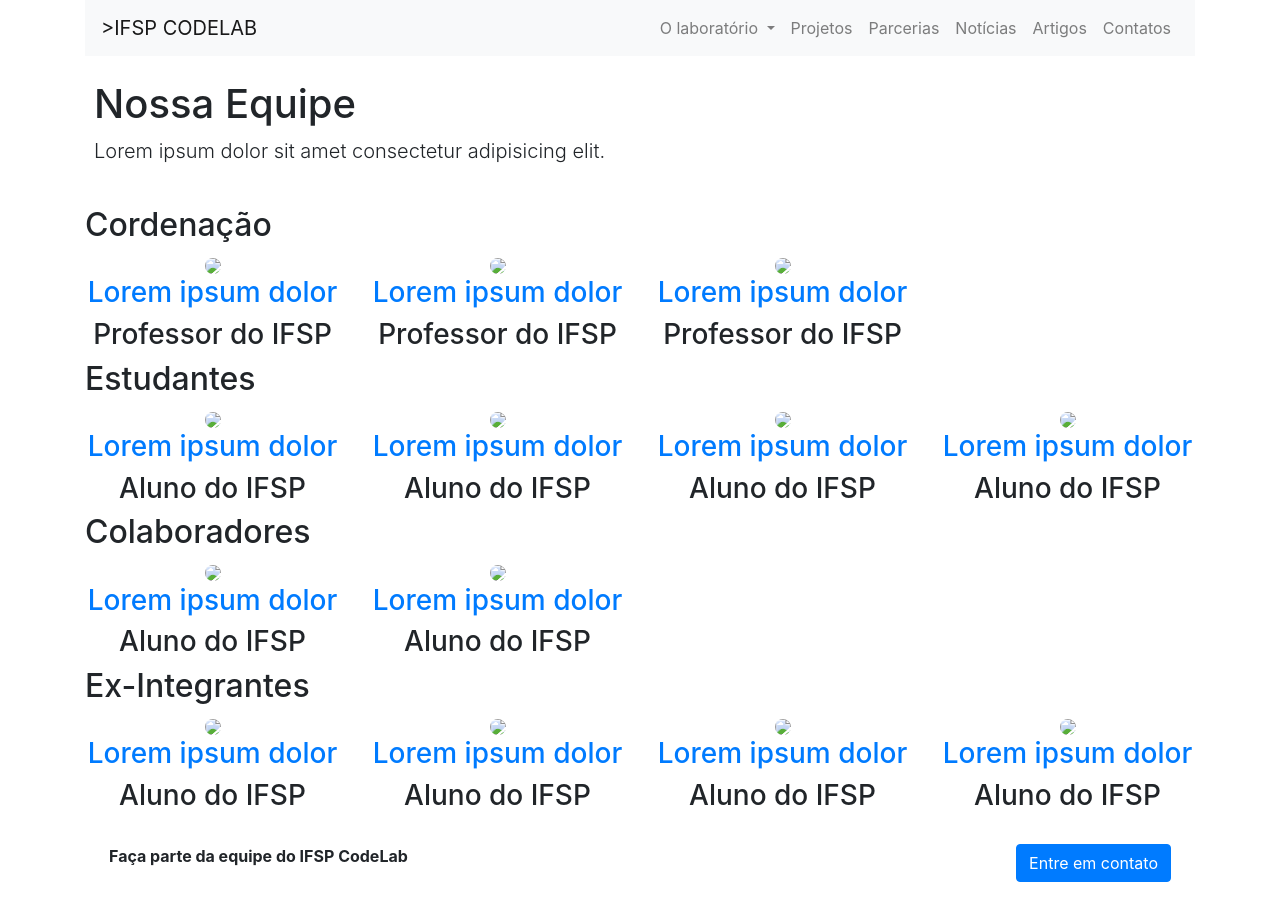
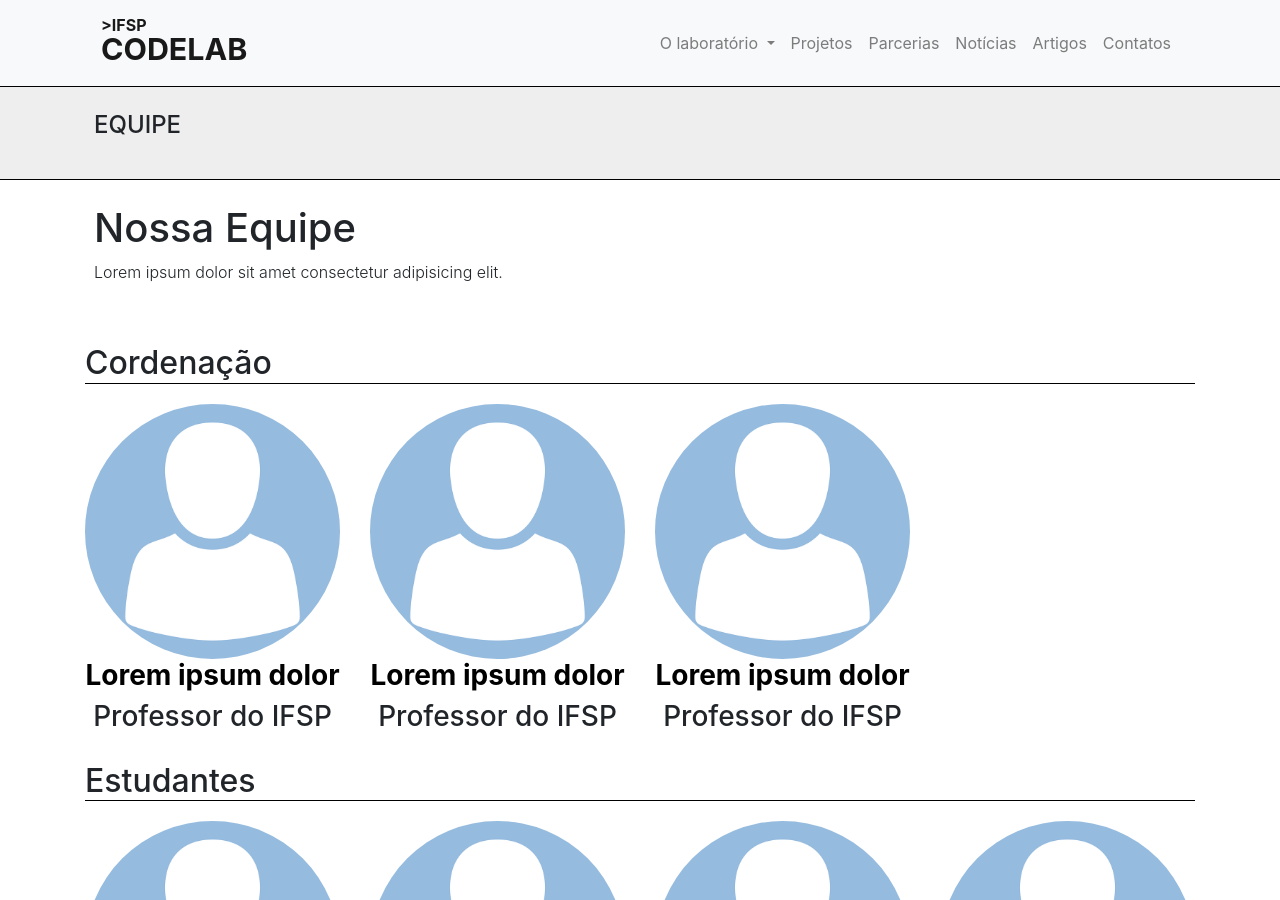
Before and after one commit to ifspcodelab/ifspcodelab.github.io, a Jekyll site: the page built from pages/equipe.html, in a window 1280 px wide and 900 px high. Built offline with Jekyll 4.4.1, drawn with Linux system fonts in a browser that asks for light colours.

Commit message:
Equipe adequado com Jekyll

```diff
--- a/pages/equipe.html
+++ b/pages/equipe.html
@@ -1,65 +1,8 @@
-<!doctype html>
-<html lang="pt-br">
-
-<head>
-  <meta charset="utf-8">
-  <meta name="viewport" content="width=device-width, initial-scale=1, shrink-to-fit=no">
-  <link rel="stylesheet" href="../bootstrap/css/bootstrap.min.css">
-  <link rel="stylesheet" href="../css/estilo_layout.css">
-  <title>Equipe</title>
-</head>
-
-<body>
-  <header>
-    <div class="container">
-      <nav class="navbar navbar-expand-md navbar-light bg-light">
-        <a class="navbar-brand " href="#">
-          >IFSP
-          <span>CODELAB</span>
-        </a>
-        <button class="navbar-toggler" type="button" data-toggle="collapse" data-target="#navbarNavDropdown"
-          aria-controls="navbarNavDropdown" aria-expanded="false" aria-label="Alterna navegação">
-          <span class="navbar-toggler-icon"></span>
-        </button>
-        <div class="collapse navbar-collapse" id="navbarNavDropdown">
-          <ul class="navbar-nav  ml-auto  ">
-            <li class="nav-item dropdown">
-              <a class="nav-link dropdown-toggle" href="#" id="navbarDropdownMenuLink" role="button"
-                data-toggle="dropdown" aria-haspopup="true" aria-expanded="false">
-                O laboratório
-              </a>
-              <div class="dropdown-menu" aria-labelledby="navbarDropdownMenuLink">
-                <a class="dropdown-item" href="#">Missão, Visão e Valores</a>
-                <a class="dropdown-item" href="#">Publicações</a>
-                <a class="dropdown-item" href="#">Equipe</a>
-              </div>
-            </li>
-            <li class="nav-item">
-              <a class="nav-link" href="#">Projetos</a>
-            </li>
-            <li class="nav-item">
-              <a class="nav-link" href="#">Parcerias</a>
-            </li>
-            <li class="nav-item">
-              <a class="nav-link" href="#">Notícias</a>
-            </li>
-            <li class="nav-item">
-              <a class="nav-link" href="#">Artigos</a>
-            </li>
-            <li class="nav-item">
-              <a class="nav-link" href="#">Contatos</a>
-            </li>
-          </ul>
-          <!--fim lista -->
-        </div>
-        <!--Fim de dropdown-->
-      </nav>
-    </div>
-    <!--Fim de container -->
-  </header>
-  <article>
-    <div class="titulo-pagina">
-      <div class="container">
+---
+layout: layout
+titulo: Equipe
+subtitulo:
+---
         <div class="row">
           <div class="col-md-12 p-4">
             <h1>Nossa Equipe</h1>
@@ -77,7 +20,7 @@
       <div class="row">
         <div class="col-md-3 col-sm-6">
           <div class="text-center">
-            <a href="#"><img src="../images/icone.png" class="img-fluid rounded-circle"></a>
+            <a href="#"><img src="../assets/images/icone.png" class="img-fluid rounded-circle"></a>
             <a href="#">
               <h3>Lorem ipsum dolor</h3>
             </a>
@@ -86,7 +29,7 @@
         </div>
         <div class="col-md-3 col-sm-6">
           <div class="text-center">
-            <a href="#"><img src="../images/icone.png" class="img-fluid rounded-circle"></a>
+            <a href="#"><img src="../assets/images/icone.png" class="img-fluid rounded-circle"></a>
             <a href="#">
               <h3>Lorem ipsum dolor</h3>
             </a>
@@ -95,7 +38,7 @@
         </div>
         <div class="col-md-3 col-sm-6">
           <div class="text-center">
-            <a href="#"><img src="../images/icone.png" class="img-fluid rounded-circle"></a>
+            <a href="#"><img src="../assets/images/icone.png" class="img-fluid rounded-circle"></a>
             <a href="#">
               <h3>Lorem ipsum dolor</h3>
             </a>
@@ -107,7 +50,7 @@
       <div id="quebra-line" class="row">
         <div class="col-md-3 col-sm-6">
           <div class="text-center">
-            <a href="#"><img src="../images/icone.png" class="img-fluid rounded-circle"></a>
+            <a href="#"><img src="../assets/images/icone.png" class="img-fluid rounded-circle"></a>
             <a href="#">
               <h3>Lorem ipsum dolor</h3>
             </a>
@@ -116,7 +59,7 @@
         </div>
         <div class="col-md-3 col-sm-6">
           <div class="text-center">
-            <a href="#"><img src="../images/icone.png" class="img-fluid rounded-circle"></a>
+            <a href="#"><img src="../assets/images/icone.png" class="img-fluid rounded-circle"></a>
             <a href="#">
               <h3>Lorem ipsum dolor</h3>
             </a>
@@ -125,7 +68,7 @@
         </div>
         <div class="col-md-3 col-sm-6">
           <div class="text-center">
-            <a href="#"><img src="../images/icone.png" class="img-fluid rounded-circle"></a>
+            <a href="#"><img src="../assets/images/icone.png" class="img-fluid rounded-circle"></a>
             <a href="#"></a><a href="#">
               <h3>Lorem ipsum dolor</h3>
             </a>
@@ -134,7 +77,7 @@
         </div>
         <div class="col-md-3 col-sm-6">
           <div class="text-center">
-            <a href="#"><img src="../images/icone.png" class="img-fluid rounded-circle"></a>
+            <a href="#"><img src="../assets/images/icone.png" class="img-fluid rounded-circle"></a>
             <a href="#">
               <h3>Lorem ipsum dolor</h3>
             </a>
@@ -146,7 +89,7 @@
       <div class="row">
         <div class="col-md-3 col-sm-6">
           <div class="text-center">
-            <a href="#"><img src="../images/icone.png" class="img-fluid rounded-circle"></a>
+            <a href="#"><img src="../assets/images/icone.png" class="img-fluid rounded-circle"></a>
             <a href="#">
               <h3>Lorem ipsum dolor</h3>
             </a>
@@ -155,7 +98,7 @@
         </div>
         <div class="col-md-3 col-sm-6">
           <div class="text-center">
-            <a href="#"><img src="../images/icone.png" class="img-fluid rounded-circle"></a>
+            <a href="#"><img src="../assets/images/icone.png" class="img-fluid rounded-circle"></a>
             <a href="#">
               <h3>Lorem ipsum dolor</h3>
             </a>
@@ -167,7 +110,7 @@
       <div class="row">
         <div class="col-md-3 col-sm-6">
           <div class="text-center">
-            <a href="#"><img src="../images/icone.png" class="img-fluid rounded-circle"></a>
+            <a href="#"><img src="../assets/images/icone.png" class="img-fluid rounded-circle"></a>
             <a href="#">
               <h3>Lorem ipsum dolor</h3>
             </a>
@@ -176,7 +119,7 @@
         </div>
         <div class="col-md-3 col-sm-6">
           <div class="text-center">
-            <a href="#"><img src="../images/icone.png" class="img-fluid rounded-circle"></a>
+            <a href="#"><img src="../assets/images/icone.png" class="img-fluid rounded-circle"></a>
             <a href="#">
               <h3>Lorem ipsum dolor</h3>
             </a>
@@ -185,7 +128,7 @@
         </div>
         <div class="col-md-3 col-sm-6">
           <div class="text-center">
-            <a href="#"><img src="../images/icone.png" class="img-fluid rounded-circle"></a>
+            <a href="#"><img src="../assets/images/icone.png" class="img-fluid rounded-circle"></a>
             <a href="#">
               <h3>Lorem ipsum dolor</h3>
             </a>
@@ -194,7 +137,7 @@
         </div>
         <div class="col-md-3 col-sm-6">
           <div class="text-center">
-            <a href="#"><img src="../images/icone.png" class="img-fluid rounded-circle"></a>
+            <a href="#"><img src="../assets/images/icone.png" class="img-fluid rounded-circle"></a>
             <a href="#">
               <h3>Lorem ipsum dolor</h3>
             </a>
@@ -203,31 +146,3 @@
         </div>
       </div>
     </div>
-  </article>
-  <aside id="entre-em-contato">
-    <div class="container">
-      <div class="row p-4">
-        <div class="col-sm">
-          <p>
-            <b>Faça parte da equipe do IFSP CodeLab</b>
-          </p>
-        </div>
-        <div class="col-sm ">
-          <button id="botao-entre-em-contato" type="button" class="btn btn-primary float-right">Entre em
-            contato</button>
-        </div>
-      </div>
-    </div>
-  </aside>
-  <footer>
-    <div class="container">
-      <div class="row">
-      </div>
-    </div>
-  </footer>
-  <script src="../bootstrap/js/jquery-3.3.1.slim.min.js"></script>
-  <script src="../bootstrap/js/popper.min.js"></script>
-  <script src="../bootstrap/js/bootstrap.min.js"></script>
-</body>
-
-</html>
```
